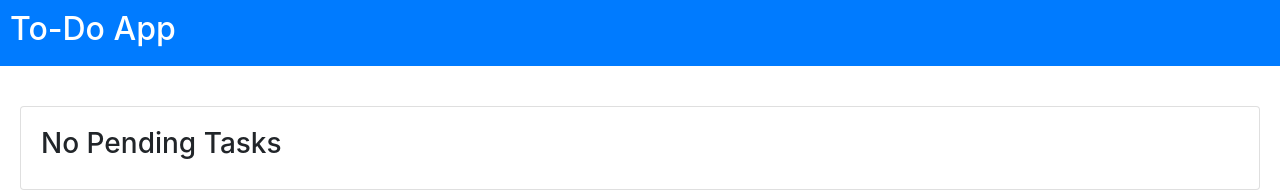
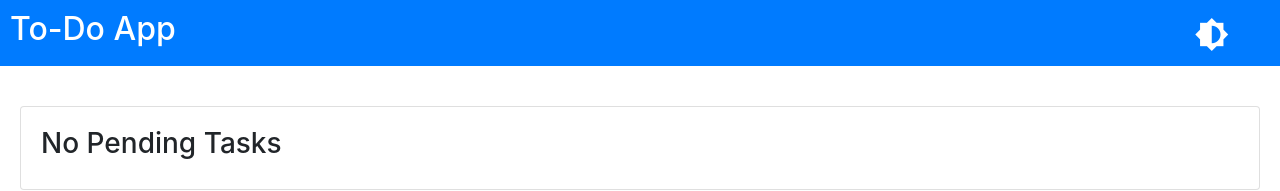
Before and after one commit to rmt002/to-do-React, a React (Create React App) app: page / in a window 1280 px wide. Shown: the top 191 px of the page. Built offline with nearby package versions, Linux system fonts and the light colour scheme; the HTML template or start-up script is replaced by a standard one.

Commit message:
Added Dark Mode

```diff
--- a/src/App.css
+++ b/src/App.css
@@ -5,9 +5,16 @@
 
 .header{
   padding: 10px 0px 10px 10px;
-  background-color:#007bff;
+  background-color:#007bff ;
   /* background-color: rgb(90, 148, 223); */
-  color: white
+  color: white;
+
+}
+
+.headerText{
+  background-color:#007bff ;
+  width: 50%;
+  display: inline-block;
 }
 
 .compose_box {
@@ -69,3 +76,14 @@
   width: 50%;
   display: inline-block;
 }
+
+.nightmode{
+  text-align: right;
+  float: right;
+  margin-right: 4%;
+  color:white;
+  font-size: 35px;
+  position: relative;
+  top:50%;
+  transform: translateY(20%);
+}
--- a/src/App.js
+++ b/src/App.js
@@ -1,14 +1,12 @@
 import React from 'react';
-//import logo from './logo.svg';
 import './App.css';
 import {ToDoApp} from './components/To-Do-App'
+import AppHeader from './components/AppHeader';
 
 function App() {
   return (
     <div >
-      <div className="header">
-        <h2 >To-Do App</h2>
-      </div>
+      <AppHeader/>
       <div className="App">
         <ToDoApp/>
       </div>
--- /dev/null
+++ b/src/components/AppHeader.js
@@ -0,0 +1,52 @@
+import React, { Component } from 'react';
+import darkSheet from '../sheets/darkMode';
+
+export class AppHeader extends Component {
+    constructor(props) {
+        super()
+    }
+
+    state = {
+        darkMode: false,
+    }
+
+    onToggle = () => {
+        if(this.state.darkMode===false){
+            this.darkMode()
+        }
+        else{
+            this.removeDarkMode()
+        }
+        this.setState({
+            darkMode:!this.state.darkMode
+        })
+    }
+
+    darkMode=()=>{
+        var style = document.createElement('style');
+        style.id="inhouseDark"
+        style.type = 'text/css';
+        style.innerHTML = darkSheet
+        document.getElementsByTagName('head')[0].appendChild(style);
+    }
+
+    removeDarkMode=()=>{
+        var sheet = document.getElementById('inhouseDark');
+        sheet.disabled=true;
+        sheet.parentElement.removeChild(sheet)
+    }
+
+    render() {
+        return (
+            <div className="header">
+                <h2 className="headerText">To-Do App</h2>
+                <i onClick={this.onToggle}  className="material-icons nightmode">brightness_medium</i>
+
+            </div>
+        )
+
+    }
+}
+
+export default AppHeader
+//style={{ color: `${this.state.toggleStyle}` }}
--- a/src/components/To-Do-Header.js
+++ b/src/components/To-Do-Header.js
@@ -15,14 +15,14 @@ export class ToDoHeader extends Component {
                             <Nav.Item>
                                 <Nav.Link >
                                     <OverlayTrigger placement='top' overlay={<Tooltip>Mark All Completed</Tooltip>}>
-                                        <button className="btn btn-light" onClick={this.props.allDone}><i className="material-icons">done_all</i></button>
+                                        <button className="btn btn-light" onClick={this.props.allDone}><i className="material-icons ico">done_all</i></button>
                                     </OverlayTrigger>
                                 </Nav.Link>
                             </Nav.Item>
                             <Nav.Item>
                                 <Nav.Link >
                                     <OverlayTrigger placement='top' overlay={<Tooltip>Delete Completed</Tooltip>}>
-                                    <button className="btn btn-danger" onClick={this.props.clearAll}><i className="material-icons">delete</i></button>
+                                    <button className="btn btn-danger" onClick={this.props.clearAll}><i className="material-icons ico">delete</i></button>
                                     </OverlayTrigger>
                                 </Nav.Link>
                             </Nav.Item>
--- /dev/null
+++ b/src/sheets/darkMode.js
@@ -0,0 +1,45 @@
+export const darkSheet=`
+html, html * {
+  color: #eeeeee !important;
+  background-color: #222222 !important;
+}
+
+.header{
+    background-color:#0052aa !important;
+}
+
+.headerText{
+    background-color:#0052aa !important;
+}
+img, video {z-index: 1}
+* {border-color: #555555 !important}
+cite, cite * {color: #029833 !important}
+:link, :link * {color: #8db2e5 !important}
+input, textarea {background-color: #333333 !important}
+a {background-color: rgba(255, 255, 255, 0.01) !important}
+:visited, :visited * {color: rgb(211, 138, 138) !important}
+html, body, input, select, button {background-image: none !important}
+
+.btn-primary {
+    color: #fff !important;
+    background-color: #0052aa !important;
+    border-color: #0052aa !important;
+}
+
+.nightmode{
+    color:yellow !important;
+    background-color:transparent !important;
+}
+
+.ico {
+    color:white !important;
+}
+.pencil{
+    background-color:transparent !important;
+}
+
+video {
+  background-color: transparent !important;
+}`;
+
+export default darkSheet
```
